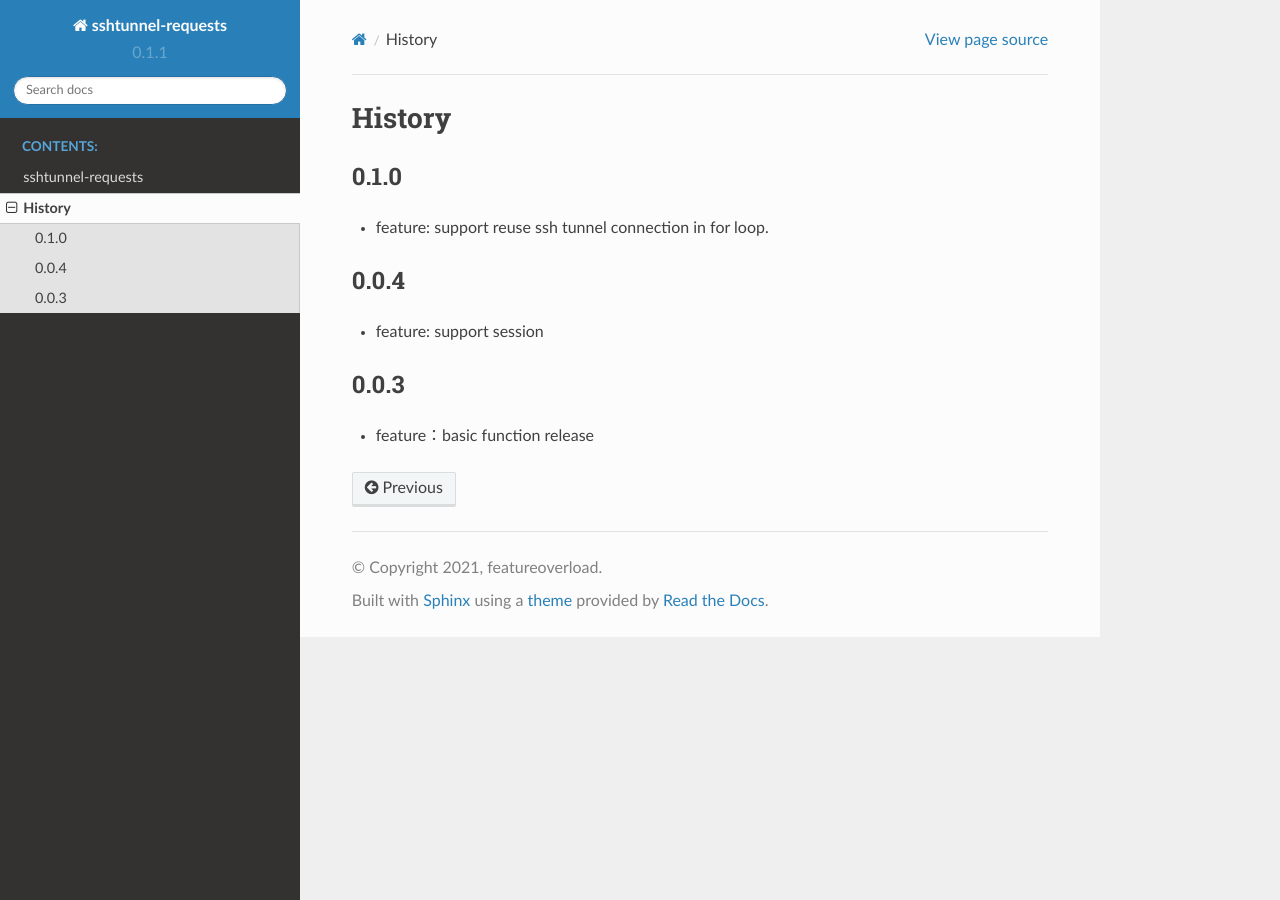
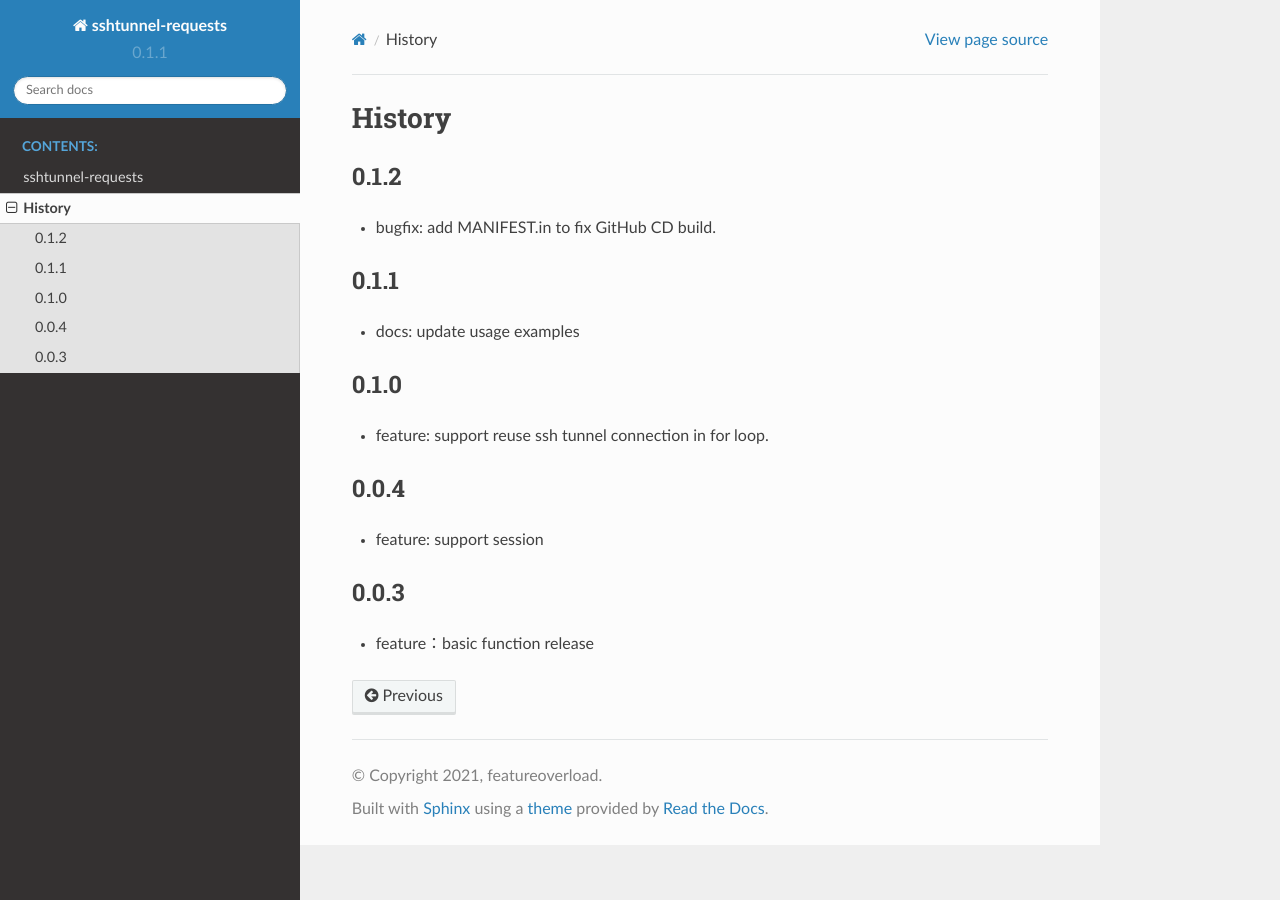
Before and after one commit to huaxlin/sshtunnel-requests, a Sphinx documentation site: the page built from docs/history.rst, in a window 1280 px wide. Built offline with Sphinx 7.4.7 and the Read the Docs theme 2.0.0, drawn with Linux system fonts in a browser that asks for light colours.

Commit message:
bugfix: add MANIFEST.in to fix GitHub CD build

```diff
--- a/docs/history.rst
+++ b/docs/history.rst
@@ -1,6 +1,17 @@
 =======
 History
 =======
+
+0.1.2
+-----
+
+- bugfix: add MANIFEST.in to fix GitHub CD build.
+
+
+0.1.1
+-----
+
+- docs: update usage examples
 
 0.1.0
 -----
```
Also changed, not shown: 1 other file.
